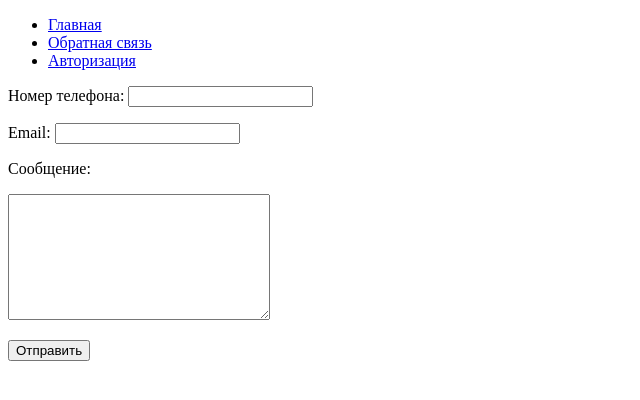
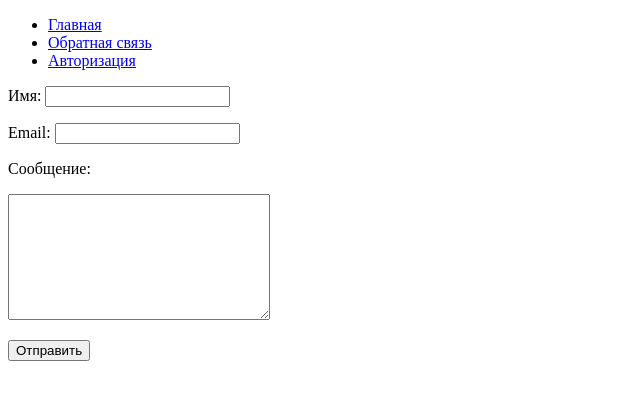
Before and after one commit to ekwize/Flask_demo, a Flask app: page /form in a window 1280 px wide. Shown: the top 400 px of the page, without its empty margins (0-640 px from the left). Run offline with Flask 3, Linux system fonts and the light colour scheme.

Commit message:
edit 'Номер телефона' -> 'Имя'

```diff
--- a/templates/form.html
+++ b/templates/form.html
@@ -6,7 +6,7 @@
 <div class=""flash>{{msg}}</div>
 {%endfor%}
 <form action="/form" method = "post" class="form-contact">
-<p><label>Номер телефона: </label><input type="text" name="number" value = "" required/>
+<p><label>Имя: </label><input type="text" name="username" value = "" required/>
 <p><label>Email: </label><input type="text" name="email" value = "" required/>
 <p><label>Сообщение: </label><p><textarea name="message" rows = 8 cols = 30></textarea>
 <p><input type="submit" value="Отправить">
```
